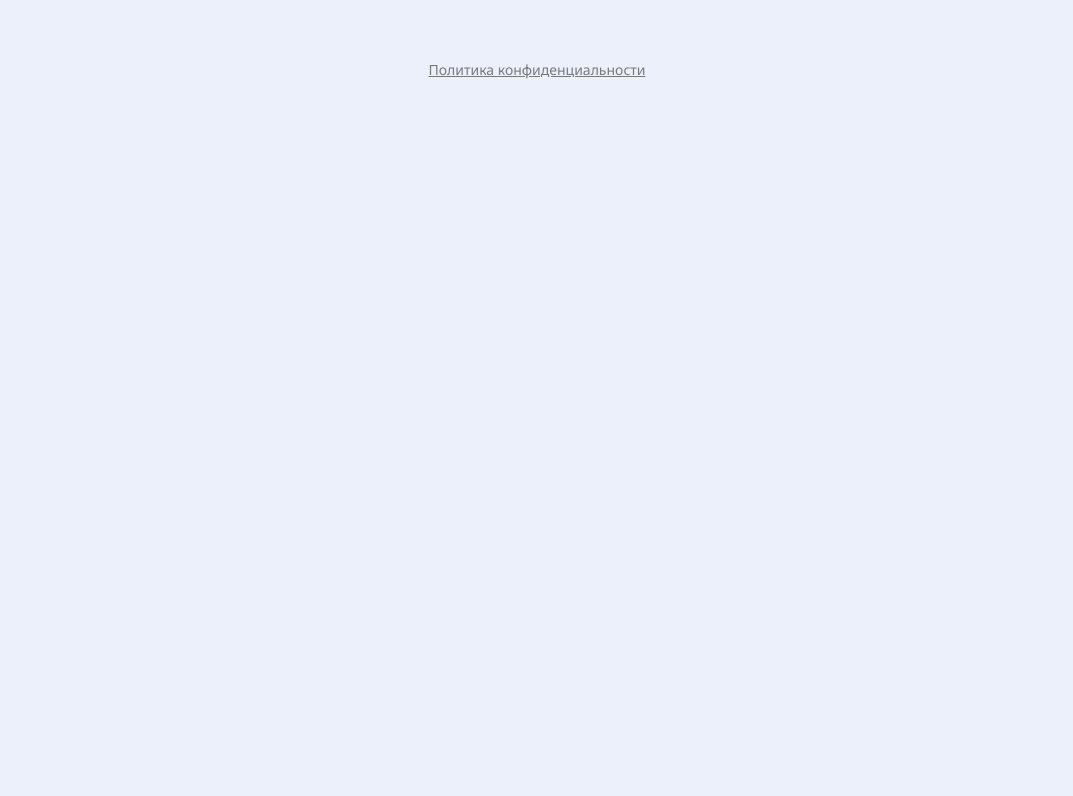
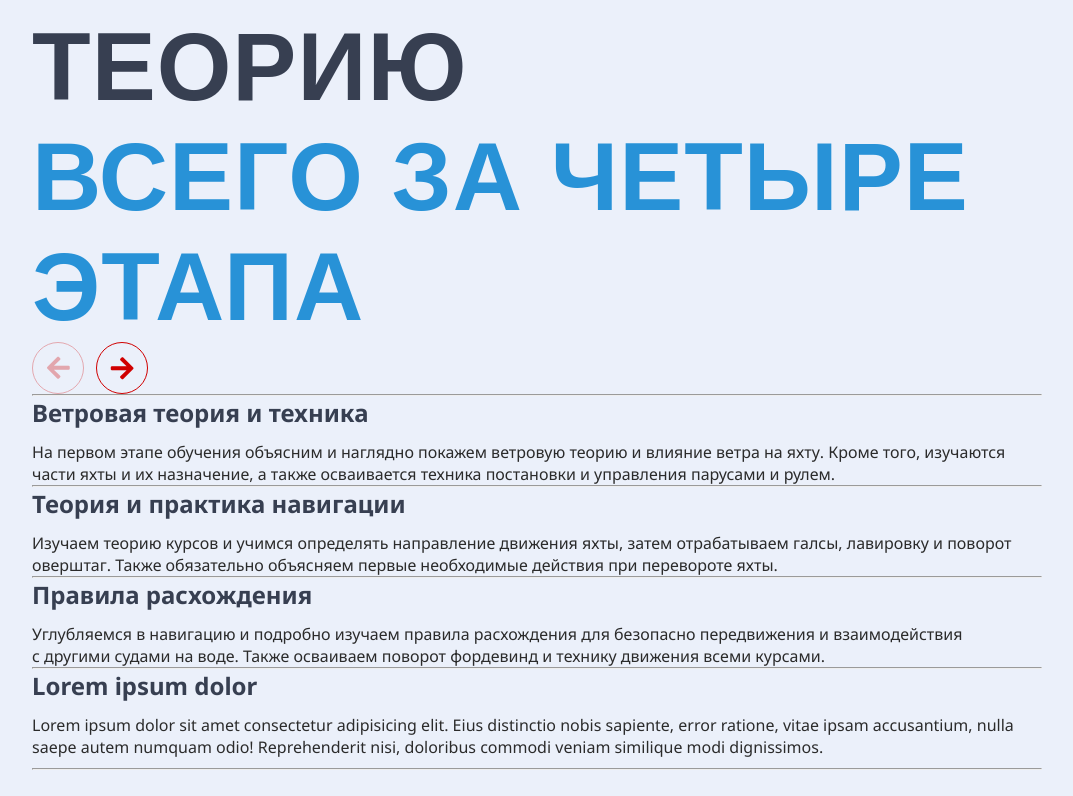
Before and after one commit to eegrishina/nautika, a React (Create React App) app: page /education in a window 1280 px wide. Shown: the part 2140-2936 px from the top of the page, without its empty margins (103-1176 px from the left). Before the commit the page ends 2274 px from the top, so only its background shows below. Built offline with nearby package versions, Linux system fonts and the light colour scheme.

Commit message:
Create new components ScrollTexts and ScrollOneText and add these into Education page

```diff
--- /dev/null
+++ b/src/components/ScrollOneText.js
@@ -0,0 +1,11 @@
+import React from "react";
+
+export default function ScrollOneText({ title, text }) {
+    return (
+        <div className="one-text-container">
+            <hr></hr>
+            <h4>{title}</h4>
+            <p>{text}</p>
+        </div>
+    )
+}
--- /dev/null
+++ b/src/components/ScrollTexts.js
@@ -0,0 +1,54 @@
+import React from "react";
+import { useState } from 'react';
+import ScrollOneText from "./ScrollOneText";
+
+export default function ScrollTexts({ mainTitle, props }) {
+    // let maxCount = Math.floor(window.innerWidth / (props.length * 100));
+    // console.log(window.innerWidth, props.length, maxCount);
+    const [count, setCount] = useState(0);
+    const [position, setPosition] = useState(0);
+
+    function handleClickLeft() {
+        setCount(count + 1);
+        setPosition(position - 470);
+    }
+
+    function handleClickRight() {
+        setCount(count - 1);
+        setPosition(position + 470);
+    }
+
+    const titles = mainTitle.map((i, idx) => {
+        return (
+            <h2 key={idx} className={i.blue ? "blue" : "darkblue"}>{i.title}</h2>
+        )
+    })
+
+    const texts = props.map((i, idx) => {
+        return (
+            <ScrollOneText key={idx} title={i.title} text={i.text} />
+        )
+    })
+
+    return (
+        <div className="scroll-text-container">
+            {titles}
+            <div className='scroll-btn'>
+                <button className='circle-btn' id='left'
+                    disabled={count < 1}
+                    onClick={handleClickRight}>
+                    <i className='fas fa-arrow-right'></i>
+                </button>
+                <button className='circle-btn' id='right'
+                    disabled={count >= 2}
+                    onClick={handleClickLeft}>
+                    <i className='fas fa-arrow-right'></i>
+                </button>
+            </div>
+            <div className="scroll-texts"
+                style={{ transform: `translateX(${position}px)` }}>
+                {texts}
+            </div>
+        </div>
+    )
+}
--- a/src/pages/Education.js
+++ b/src/pages/Education.js
@@ -1,6 +1,7 @@
 import React from 'react';
 import FirstScreen from '../components/FirstScreen';
 import PriceCards from '../components/PriceCards';
+import ScrollTexts from '../components/ScrollTexts';
 
 export default function Education() {
     return (
@@ -45,6 +46,35 @@ export default function Education() {
                         cardBtn: "Записаться на тренировку",
                     }
                 ]} />
+            <ScrollTexts
+                mainTitle={[
+                    {
+                        title: "освойте яхтенную теорию",
+                        blue: false,
+                    },
+                    {
+                        title: "всего за четыре этапа",
+                        blue: true,
+                    }
+                ]}
+                props={[
+                    {
+                        title: "Ветровая теория и техника",
+                        text: "На первом этапе обучения объясним и наглядно покажем ветровую теорию и влияние ветра на яхту. Кроме того, изучаются части яхты и их назначение, а также осваивается техника постановки и управления парусами и рулем."
+                    },
+                    {
+                        title: "Теория и практика навигации",
+                        text: "Изучаем теорию курсов и учимся определять направление движения яхты, затем отрабатываем галсы, лавировку и поворот оверштаг. Также обязательно объясняем первые необходимые действия при перевороте яхты."
+                    },
+                    {
+                        title: "Правила расхождения",
+                        text: "Углубляемся в навигацию и подробно изучаем правила расхождения для безопасно передвижения и взаимодействия с другими судами на воде. Также осваиваем поворот фордевинд и технику движения всеми курсами."
+                    },
+                    {
+                        title: "Lorem ipsum dolor",
+                        text: "Lorem ipsum dolor sit amet consectetur adipisicing elit. Eius distinctio nobis sapiente, error ratione, vitae ipsam accusantium, nulla saepe autem numquam odio! Reprehenderit nisi, doloribus commodi veniam similique modi dignissimos."
+                    },
+                ]} />
         </div>
     )
 }
```
